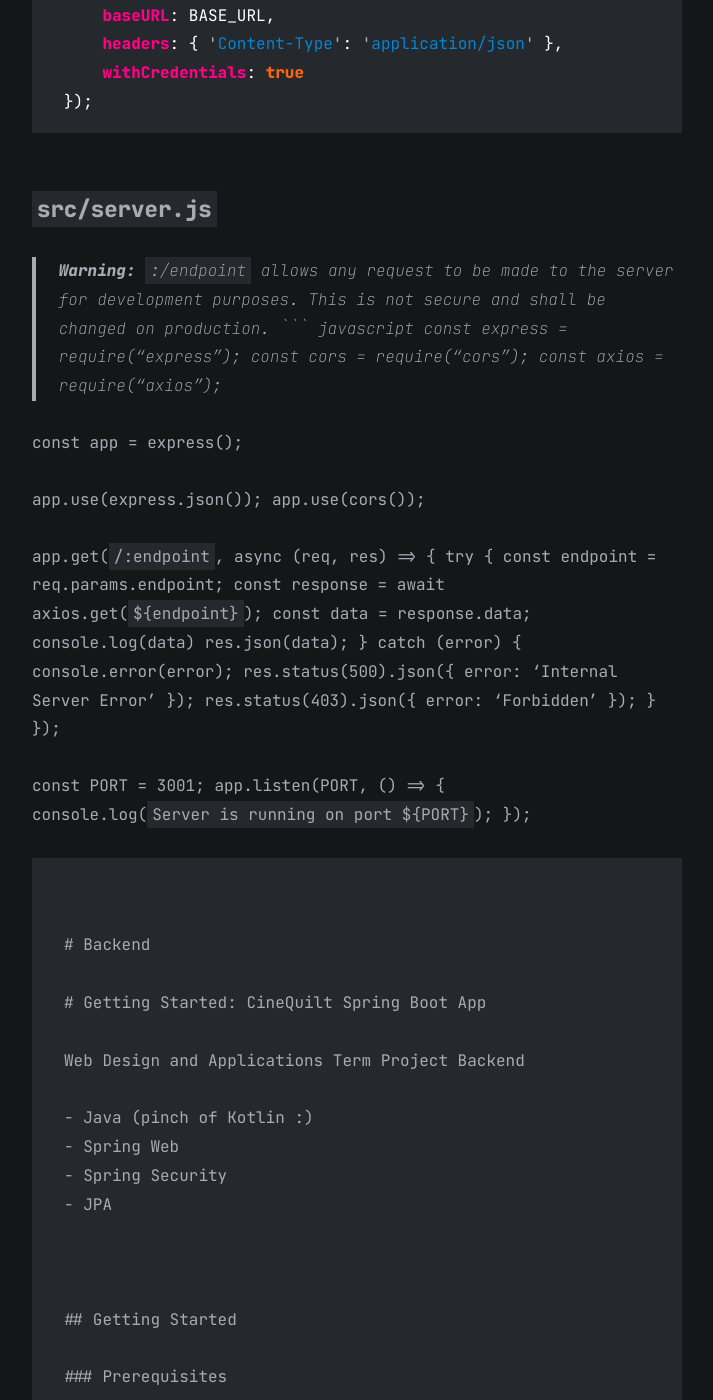
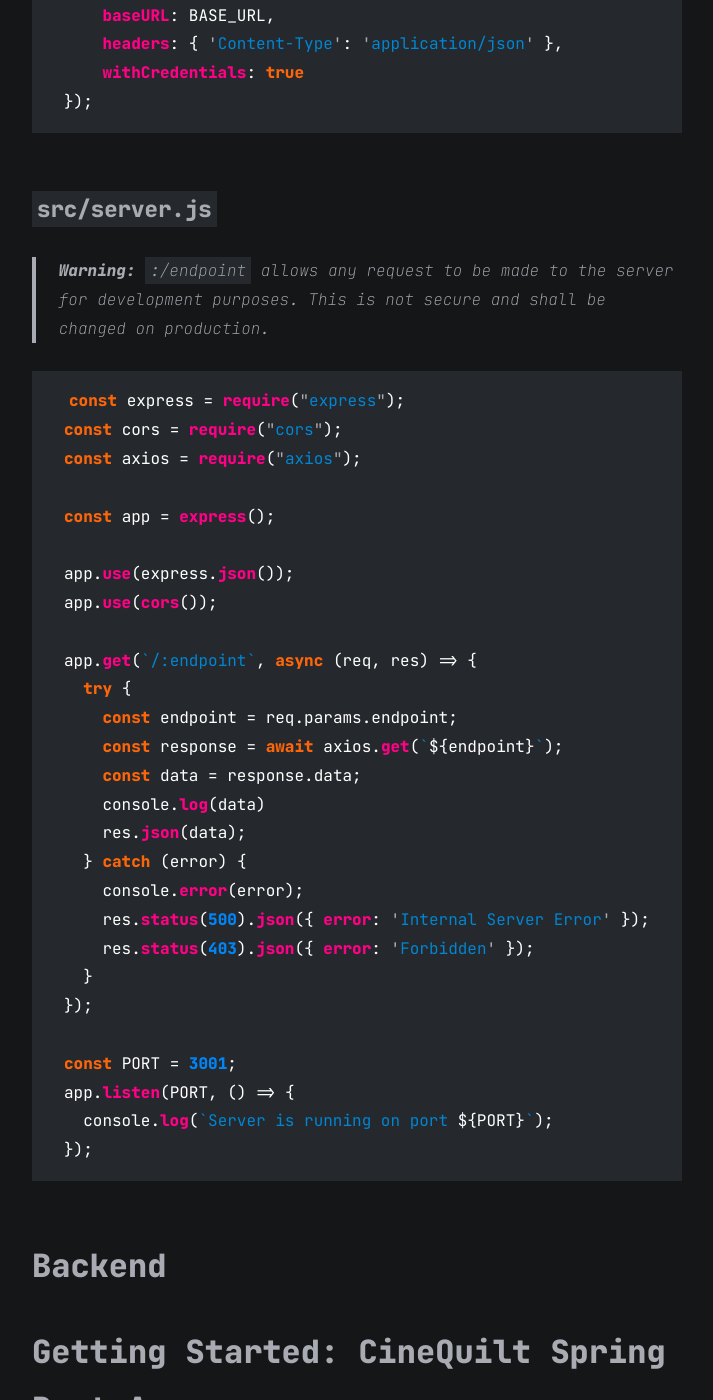
Before and after one commit to samet-byte/samet-byte.github.io, a Jekyll site: the page built from all_collections/_posts/2024-01-03-cinequilt.md, in a window 1280 px wide and 1400 px high, scrolled down 4737 px. Shown: the whole window, without its empty margins (283-996 px from the left). Built offline with Jekyll 4.4.1, drawn with Linux system fonts in a browser that asks for light colours; some of the changed text lies outside the part shown.

Commit message:
Update 2024-01-03-cinequilt.md

````diff
--- a/all_collections/_posts/2024-01-03-cinequilt.md
+++ b/all_collections/_posts/2024-01-03-cinequilt.md
@@ -143,7 +143,8 @@ export const axiosPrivate = axios.create({
 
 #### `src/server.js`
 > **Warning:**  `:/endpoint` allows any request to be made to the server for development purposes. This is not secure and shall be changed on production.
-``` javascript
+
+``` jsx
 const express = require("express");
 const cors = require("cors");
 const axios = require("axios");
````
